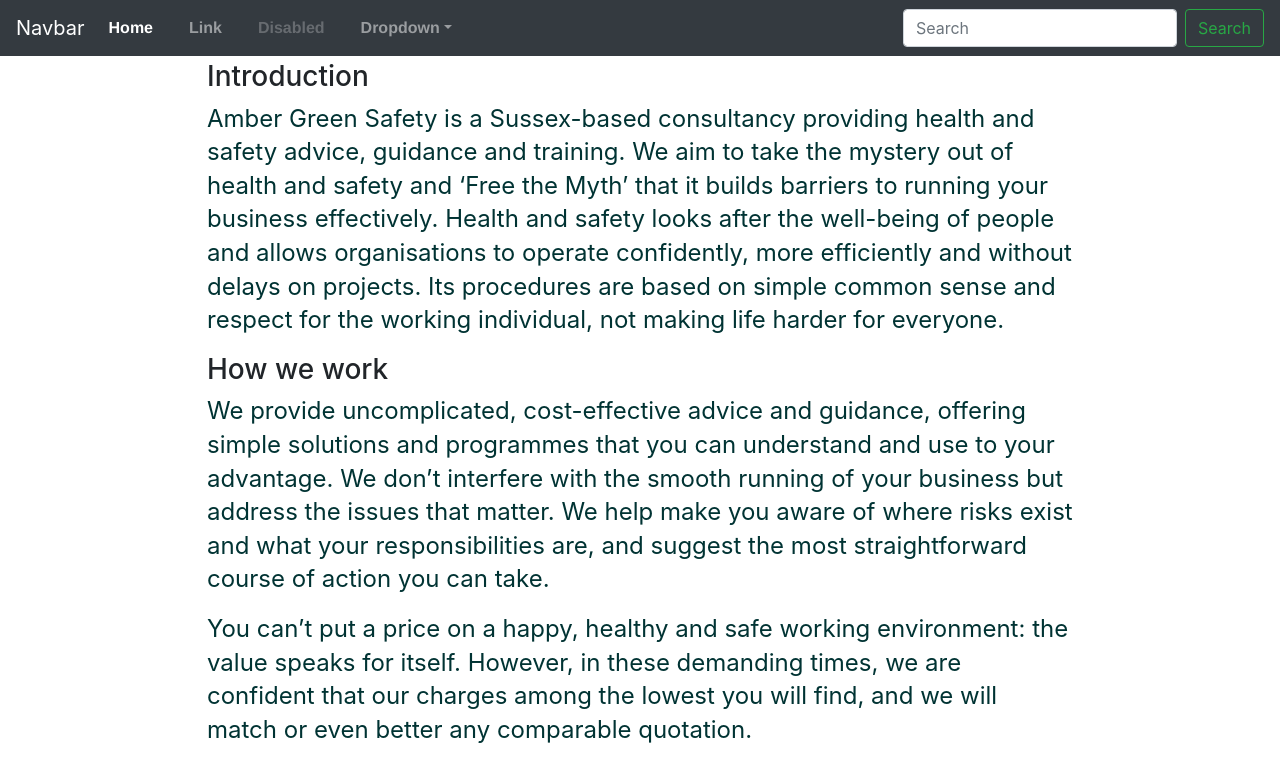
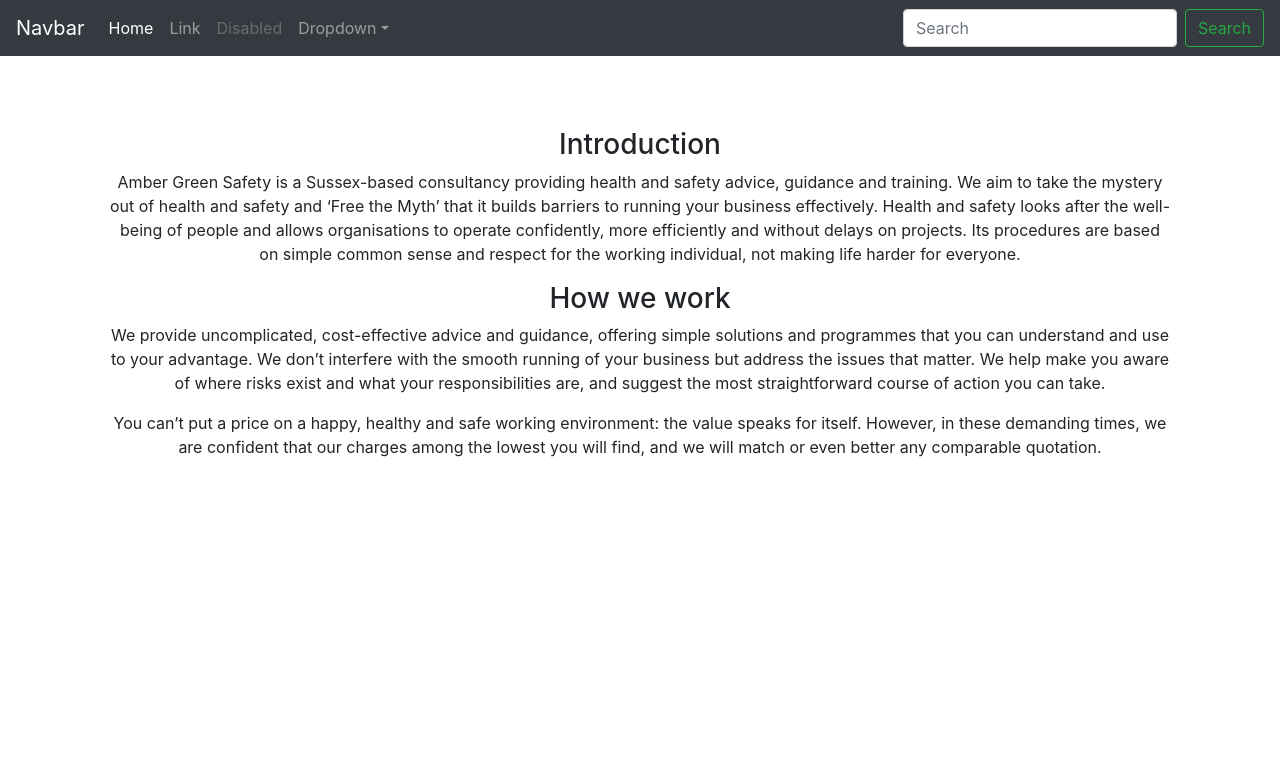
Before and after one commit to ambergreensafety/www.ambergreensafety.co.uk, a Jekyll site: the page built from index.md, in a window 1280 px wide. Shown: the top 782 px of the page. Built offline with Jekyll 4.4.1, drawn with Linux system fonts in a browser that asks for light colours.

Commit message:
Update main.scss

```diff
--- a/css/main.scss
+++ b/css/main.scss
@@ -2,45 +2,9 @@
 ---
 
 body {
-    margin: 60px auto;
-    width: 70%;
+  padding-top: 5rem;
 }
-nav ul, footer ul {
-    font-family:'Helvetica', 'Arial', 'Sans-Serif';
-    padding: 0px;
-    list-style: none;
-    font-weight: bold;
+.starter-template {
+  padding: 3rem 1.5rem;
+  text-align: center;
 }
-nav ul li, footer ul li {
-    display: inline;
-    margin-right: 20px;
-}
-a {
-    text-decoration: none;
-    color: #999;
-}
-a:hover {
-    text-decoration: underline;
-}
-h1 {
-    font-size: 3em;
-    font-family:'Helvetica', 'Arial', 'Sans-Serif';
-}
-p {
-    font-size: 1.5em;
-    line-height: 1.4em;
-    color: #033;
-}
-footer {
-    border-top: 1px solid #d5d5d5;
-    font-size: .8em;
-}
-
-ul.posts {
-    margin: 20px auto 40px;
-    font-size: 1.5em;
-}
-
-ul.posts li {
-    list-style: none;
-}
```
